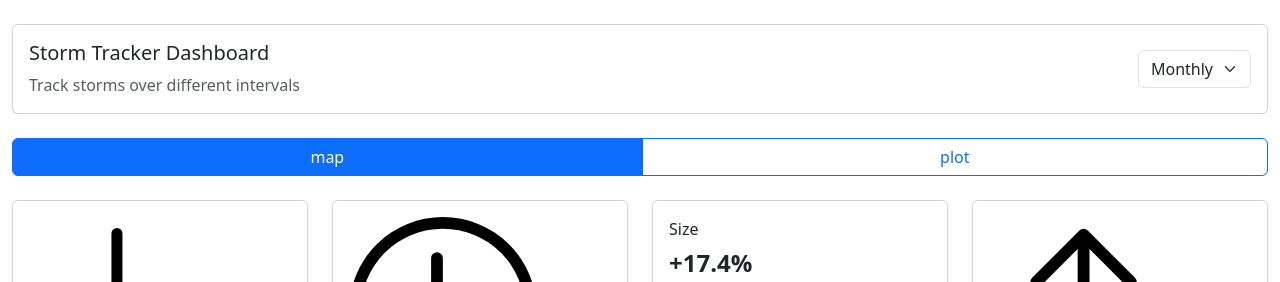
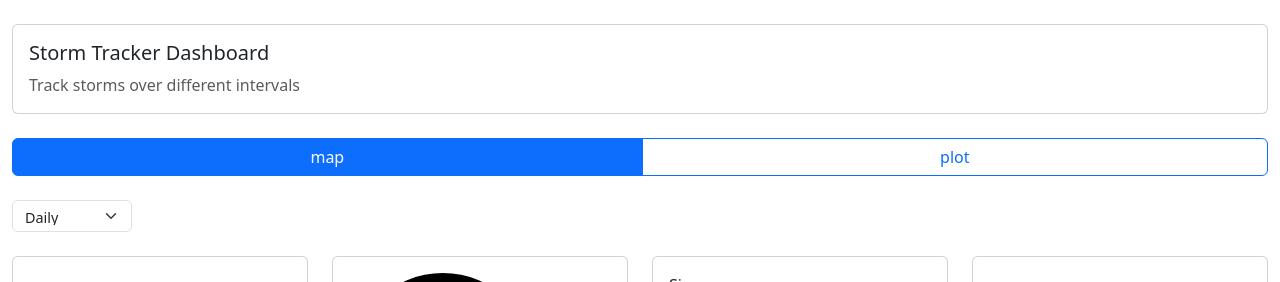
Before and after one commit to ShayneTan03/weather_app, a React (Create React App) app in the folder client/: page / in a window 1280 px wide. Shown: the top 282 px of the page. Built offline with nearby package versions, Linux system fonts and the light colour scheme; no server answers.

Commit message:
Moved position of dropdown

```diff
--- a/client/src/components/Header.js
+++ b/client/src/components/Header.js
@@ -15,15 +15,15 @@ function Header({
                     <Card.Text className="text-muted">{subtitle}</Card.Text>
                 </div>
 
-                <div className="d-flex gap-2">
+                {/* <div className="d-flex gap-2">
                     <Form.Select value={analysisTimeframe} onChange={(e) => setAnalysisTimeframe(e.target.value)}>
 
-                        <option value="hourly">Hourly</option>
-                        <option value="daily">Daily</option>
+                        <option value="hourly">Daily</option>
+                        <option value="daily">Weekly</option>
                         <option value="monthly">Monthly</option>
 
                     </Form.Select>
-                </div>
+                </div> */}
             </Card.Body>
         </Card>
     );
--- a/client/src/components/Landing.js
+++ b/client/src/components/Landing.js
@@ -1,6 +1,6 @@
 import { useState, useEffect } from "react";
 import Plot from "react-plotly.js";
-import { Container, Row, Col, Card } from "react-bootstrap";
+import { Container, Row, Col, Card, Form } from "react-bootstrap";
 import { ArrowUp, ArrowDown, Clock } from "react-bootstrap-icons";
 import Header from "./Header";
 import { MetricRow } from "./Metrics";
@@ -13,7 +13,7 @@ import StormFeatureAnalysis from "./FeatureAnalysis";
 function Dashboard() {
     const [activeView, setActiveView] = useState("map");
     const [mapView, setMapView] = useState("map"); // Default => show Map view
-    const [analysisTimeframe, setAnalysisTimeframe] = useState("monthly"); // default toggle
+    const [analysisTimeframe, setAnalysisTimeframe] = useState("Daily"); // default toggle
     const [readings, setReadings] = useState(null);
 
     // any asynchronous logic should be handled within useEffect with a nested fn
@@ -171,7 +171,18 @@ function Dashboard() {
                 buttonArr={["map","plot"]}
                 />
             </div>
+            <div className="d-flex gap-2">
+                    <Form.Select
+                    value={analysisTimeframe}
+                    onChange={(e) => setAnalysisTimeframe(e.target.value)}
+                    style={{ width: '120px', height: '32px', fontSize: '0.9rem' }}>
 
+                        <option value="hourly">Daily</option>
+                        <option value="daily">Weekly</option>
+                        <option value="monthly">Monthly</option>
+
+                    </Form.Select>
+            </div>
             <div className="mt-4">
                 {/* {activeView === 'map' && <RadarMap readings={readings}/>} */}
                 {activeView === 'map' && (
```
Also changed, not shown: client/docker-compose.yml (added, +14 -0 lines), 1 other file (tests, documents, lock files or other folders).
